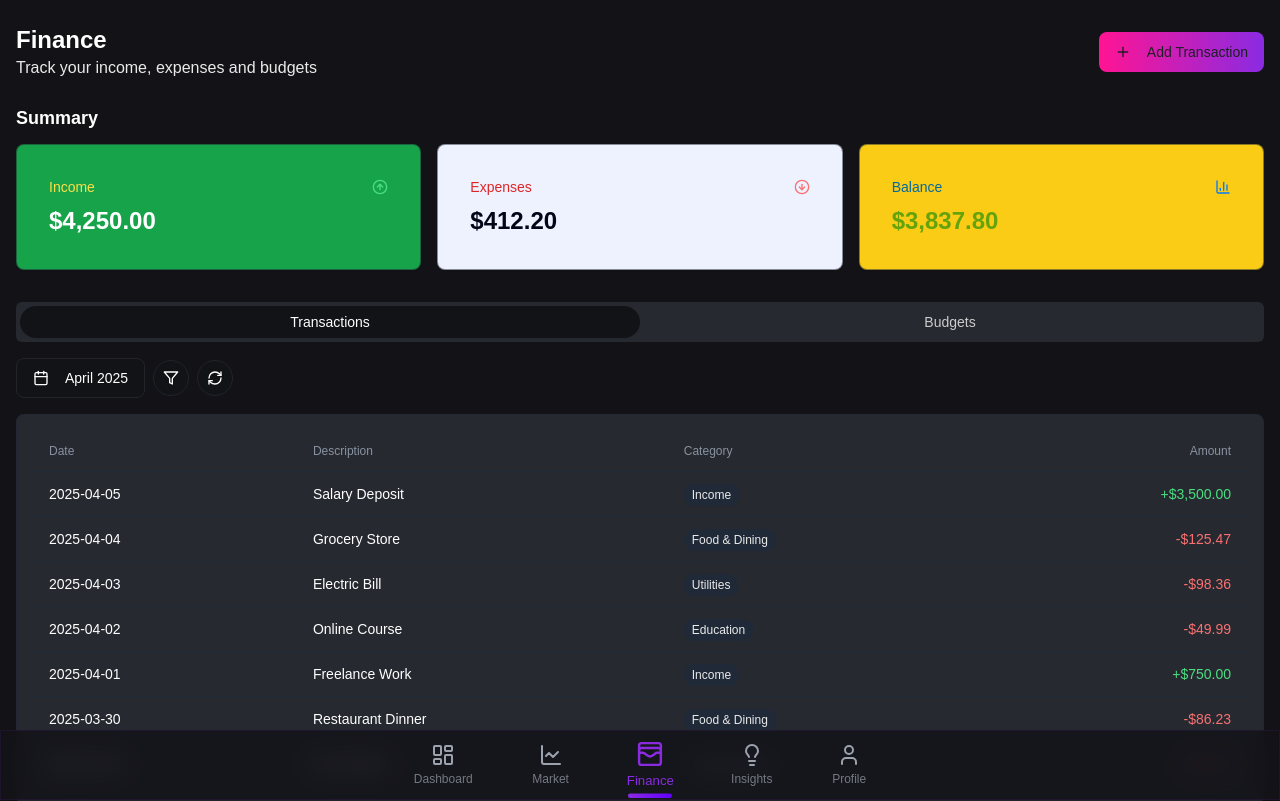
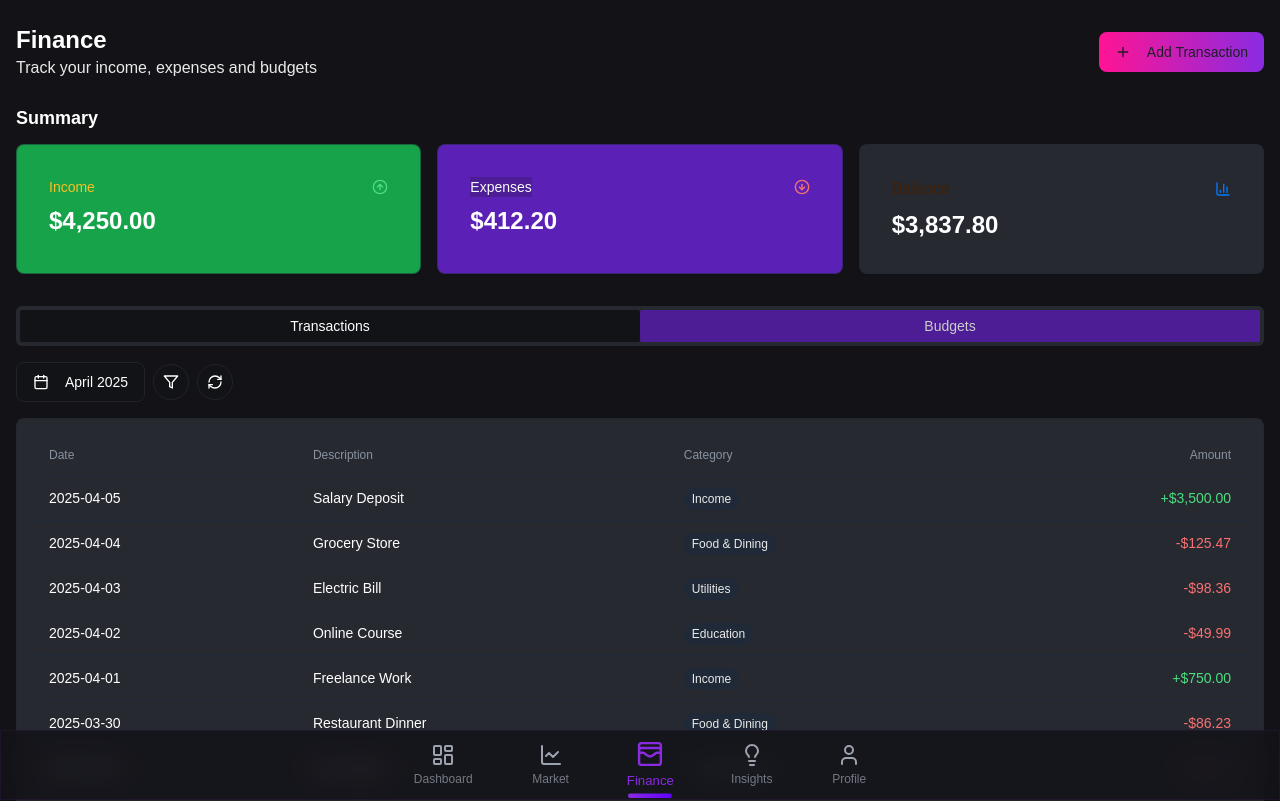
Before and after one commit to RasheshWithAI/finsight, a React (Vite) app: page /finance in a window 1280 px wide. Shown: the top 801 px of the page. Built offline with nearby package versions, Linux system fonts and the light colour scheme; sample sign-in values are in the browser's storage; a web font is replaced by a local one.

Commit message:
Visual edit in Lovable
Edited UI in Lovable

```diff
--- a/src/pages/Finance.tsx
+++ b/src/pages/Finance.tsx
@@ -56,30 +56,30 @@ const Finance = () => {
           <Card className="financial-card bg-green-600">
             <CardContent className="p-4 flex flex-col">
               <div className="flex items-center justify-between">
-                <span className="stat-label text-yellow-300">Income</span>
+                <span className="stat-label text-amber-400">Income</span>
                 <ArrowUpCircle className="h-4 w-4 text-green-400" />
               </div>
               <span className="stat-value mt-2 text-aura-gold">{formatCurrency(totalIncome)}</span>
             </CardContent>
           </Card>
 
-          <Card className="financial-card bg-indigo-50">
+          <Card className="financial-card bg-violet-800">
             <CardContent className="p-4 flex flex-col">
-              <div className="flex items-center justify-between">
-                <span className="stat-label text-red-600">Expenses</span>
+              <div className="flex items-center justify-between bg-transparent">
+                <span className="stat-label bg-violet-900 hover:bg-violet-800 text-slate-50 font-normal">Expenses</span>
                 <ArrowDownCircle className="h-4 w-4 text-red-400" />
               </div>
-              <span className="stat-value mt-2 text-aura-primary-text text-slate-950">{formatCurrency(totalExpenses)}</span>
+              <span className="stat-value mt-2 text-aura-primary-text">{formatCurrency(totalExpenses)}</span>
             </CardContent>
           </Card>
 
-          <Card className="financial-card bg-yellow-400">
+          <Card className="financial-card">
             <CardContent className="p-4 flex flex-col">
               <div className="flex items-center justify-between">
-                <span className="stat-label text-sky-700">Balance</span>
+                <span className="stat-label text-base text-yellow-950">Balance</span>
                 <BarChart3 className="h-4 w-4 text-aura-chart-blue" />
               </div>
-              <span className="stat-value mt-2 text-aura-gold text-lime-600">{formatCurrency(totalIncome - totalExpenses)}</span>
+              <span className="stat-value mt-2 text-aura-gold">{formatCurrency(totalIncome - totalExpenses)}</span>
             </CardContent>
           </Card>
         </div>
@@ -88,8 +88,8 @@ const Finance = () => {
       {/* Tabs for Transactions and Budgets */}
       <Tabs defaultValue="transactions">
         <TabsList className="grid grid-cols-2 mb-4">
-          <TabsTrigger value="transactions" className="bg-violet-900 hover:bg-violet-800 rounded-2xl">Transactions</TabsTrigger>
-          <TabsTrigger value="budgets" className="rounded-2xl">Budgets</TabsTrigger>
+          <TabsTrigger value="transactions" className="bg-purple-950 hover:bg-purple-800">Transactions</TabsTrigger>
+          <TabsTrigger value="budgets" className="bg-violet-900 hover:bg-violet-800">Budgets</TabsTrigger>
         </TabsList>
 
         {/* Transactions Tab */}
@@ -197,9 +197,9 @@ const Finance = () => {
           </div>
 
           {/* Budget Comparison Chart */}
-          <Card className="financial-card p-6 mt-6">
+          <Card className="financial-card p-6 mt-6 bg-green-50">
             <CardHeader className="px-0 pt-0 pb-4">
-              <CardTitle className="text-base flex items-center">
+              <CardTitle className="text-base flex items-center text-gray-950">
                 <BarChart3 className="h-4 w-4 mr-2 text-aura-gold" />
                 Budget vs Actual Spending
               </CardTitle>
```
